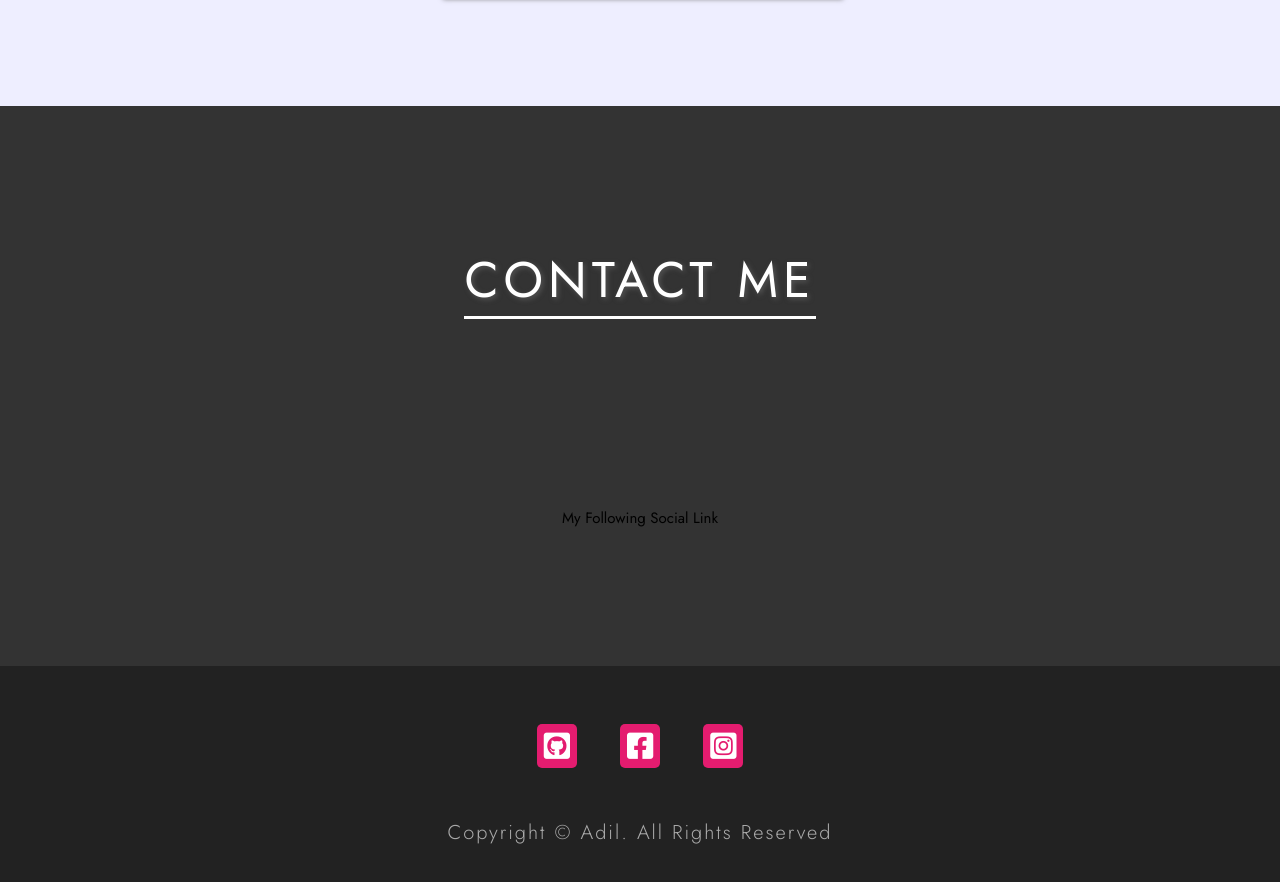
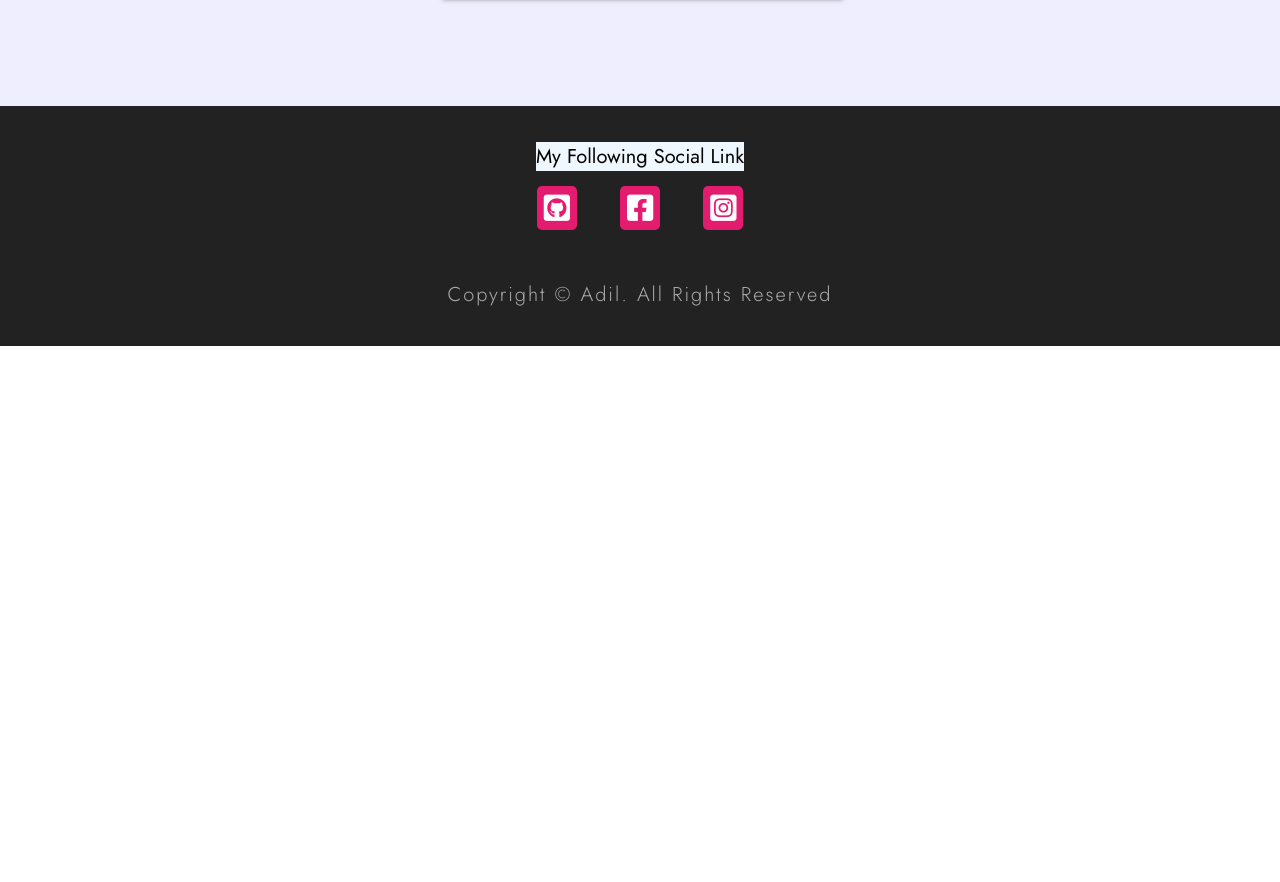
Before and after one commit to Adil-IT/aboutMine.github.io, a plain HTML site: page index.html in a window 1280 px wide. Shown: the part 3492-4374 px from the top of the page. After the commit the page ends 3838 px from the top, so only its background shows below. Drawn offline with Linux system fonts and the light colour scheme.

Commit message:
Update index.html

```diff
--- a/index.html
+++ b/index.html
@@ -233,14 +233,14 @@
       <!-- End of Section 3 -->
 
       <!-- Section 4 -->
-      <section class="section-4" id="section-4">
-        <h1 class="section-heading section-4-heading">Contact Me</h1>
-        <h2>My Following Social Link</h2>
+
+
       </section>
       <!-- End of Section 4 -->
 
       <!-- Section 5 -->
       <footer class="section-5 center">
+         <h1 style="background-color: aliceblue;">My Following Social Link</h1></br>
         <div class="social-media">
           <a href="https://github.com/Adil-IT?tab=overview&from=2021-03-01&to=2021-03-11" class="social-media-link">
             <i class="fab fa-github-square"></i>
```
